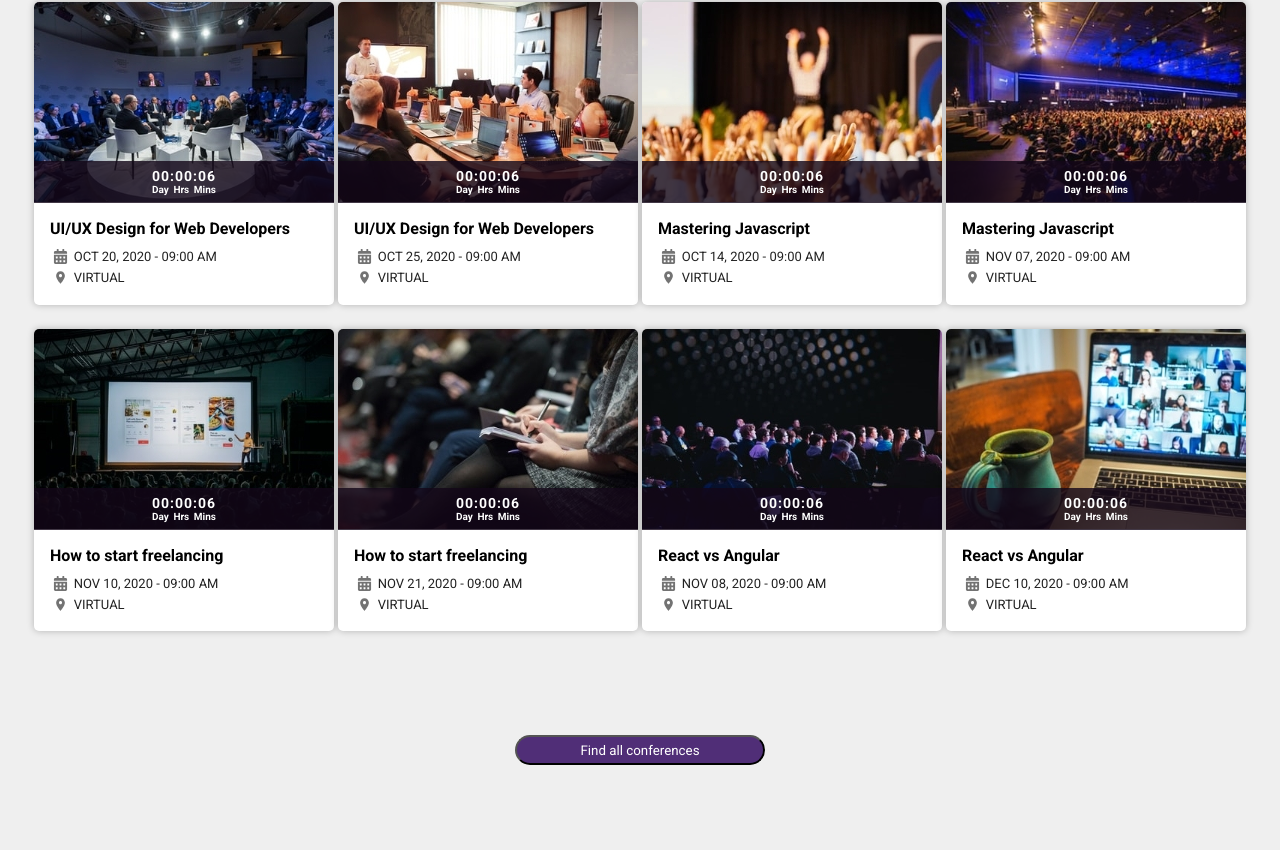
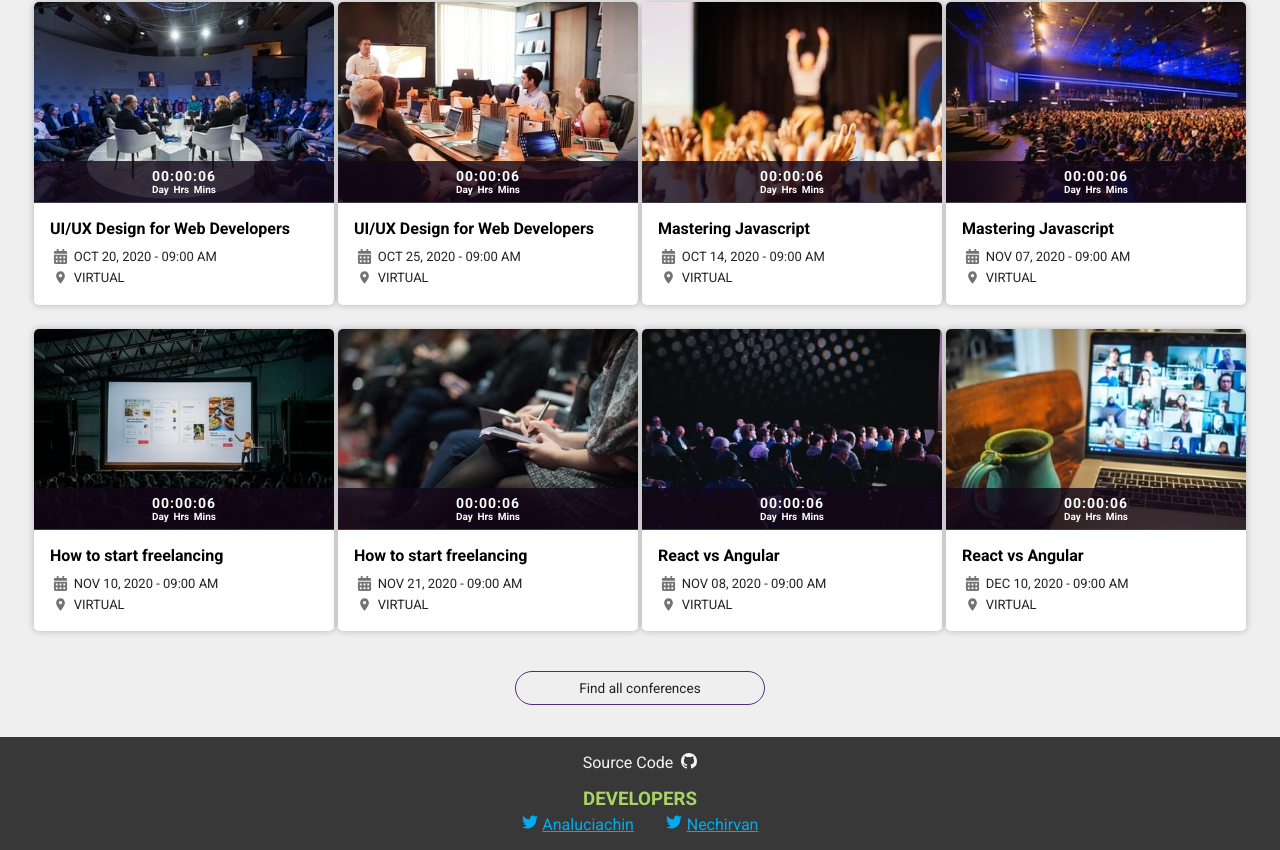
Before and after one commit to Nechir-89/conference-schedule, a React (Create React App) app: page / in a window 1280 px wide. Shown: the part 481-1331 px from the top of the page. Before the commit the page ends 1246 px from the top, so only its background shows below. Built offline with nearby package versions, Linux system fonts and the light colour scheme.

Commit message:
adding footer component

```diff
--- a/public/index.html
+++ b/public/index.html
@@ -11,6 +11,7 @@
     <link href="https://fonts.googleapis.com/css2?family=Roboto:ital,wght@0,100;0,300;0,400;0,500;0,700;0,900;1,100;1,300;1,400;1,500;1,700;1,900&display=swap" rel="stylesheet">
     <link rel='stylesheet' href='style/index.css'>
     <link rel='stylesheet' href='style/conferenceDetails.css'>
+    <link rel='stylesheet' href='style/footer.css'>
     <title>Conference Schedule</title>
   </head>
   <body>
--- /dev/null
+++ b/public/style/footer.css
@@ -0,0 +1,53 @@
+footer {
+  background-color: #383838;
+  padding: 1rem 0;
+}
+
+footer a.sourceCode {
+  display: -webkit-box;
+  display: -ms-flexbox;
+  display: flex;
+  -webkit-box-pack: center;
+      -ms-flex-pack: center;
+          justify-content: center;
+  color: whitesmoke;
+  margin-bottom: 1rem;
+  text-decoration: none;
+}
+
+footer a.sourceCode span {
+  margin-right: 0.5rem;
+}
+
+footer h3 {
+  text-align: center;
+  text-transform: uppercase;
+  color: #A9D562;
+  margin-top: 1rem;
+  margin-bottom: 0.25rem;
+}
+
+footer div.developers {
+  display: -webkit-box;
+  display: -ms-flexbox;
+  display: flex;
+  -webkit-box-pack: center;
+      -ms-flex-pack: center;
+          justify-content: center;
+  -webkit-box-align: center;
+      -ms-flex-align: center;
+          align-items: center;
+}
+
+footer div.developers a:first-child {
+  margin-right: 2rem;
+}
+
+footer div.developers a {
+  color: #00acee;
+}
+
+footer div.developers a svg {
+  margin-right: 0.3rem;
+}
+/*# sourceMappingURL=footer.css.map */
--- /dev/null
+++ b/public/style/footer.scss
@@ -0,0 +1,37 @@
+footer{
+    background-color: #383838;
+    padding: 1rem 0;
+    a.sourceCode{
+        display: flex;
+        justify-content: center;
+        color: whitesmoke;
+        margin-bottom: 1rem;
+        text-decoration: none;
+        span{
+            margin-right: 0.5rem;
+        }
+    }
+
+    h3{
+        text-align: center;
+        text-transform: uppercase;
+        color: #A9D562;
+        margin-top: 1rem;
+        margin-bottom: 0.25rem;
+    }
+
+    div.developers{
+        display: flex;
+        justify-content: center;
+        align-items: center;
+        a:first-child{
+            margin-right: 2rem;
+        }
+        a{
+            color: #00acee;
+            svg{
+                margin-right: 0.3rem;
+            }
+        }
+    }
+}
--- a/public/style/index.css
+++ b/public/style/index.css
@@ -103,15 +103,24 @@ li {
   margin-right: 0.35rem;
 }
 
-.btn-conferences {
-  margin: 5rem auto 0 auto;
+button.btn-conferences {
+  margin: 1rem auto 2rem auto;
+  padding: 0.5rem;
   display: block;
   border-radius: 25px;
   width: 250px;
-  height: 30px;
+  color: #202020;
+  font-size: 0.85rem;
+  border: 1px solid #502e77;
+  cursor: pointer;
+  /*margin-top: 5rem;*/
+}
+
+button.btn-conferences:hover {
   background-color: #502e77;
   color: #fff;
-  /*margin-top: 5rem;*/
+  -webkit-transition: background-color ease-in-out 100ms, color ease-in-out 100ms;
+  transition: background-color ease-in-out 100ms, color ease-in-out 100ms;
 }
 
 .search-bar {
--- a/public/style/index.scss
+++ b/public/style/index.scss
@@ -81,14 +81,25 @@ li {
   margin-right: 0.35rem;
 }
 
-.btn-conferences {
-  margin: 5rem auto 0 auto;
+button.btn-conferences {
+  margin: 1rem auto 2rem auto;
+  padding: 0.5rem;
   display: block;
   border-radius: 25px;
   width: 250px;
-  height: 30px;
-  background-color: #502e77;
-  color: #fff;
+  // height: 30px;
+  // background-color: #502e77;
+  color: #202020;
+  font-size: 0.85rem;
+  // font-weight: bold;
+
+  border: 1px solid #502e77;
+  cursor: pointer;
+  &:hover {
+    background-color: #502e77;
+    color: #fff;
+    transition: background-color ease-in-out 100ms, color ease-in-out 100ms;
+  }
   /*margin-top: 5rem;*/
 }
 
--- a/src/App.js
+++ b/src/App.js
@@ -4,6 +4,7 @@ import ConferenceCard from './components/ConferenceCard';
 import Nav from './components/Nav';
 import ConferenceDetails from './components/ConferenceDetails';
 import RegisterForm from './components/RegisterForm'
+import Footer from './components/Footer'
 
 // react router dom
 import {
@@ -75,6 +76,7 @@ class App extends React.Component {
             />
           </Route>
         </Switch>
+        <Footer />
       </Router>
     );
   }
--- a/src/components/ConferenceCard.js
+++ b/src/components/ConferenceCard.js
@@ -64,6 +64,7 @@ export default function ConferenceCard({ conferences, onShowCalendar, isCalendar
           </ul>
         </div>
         <button className='btn-conferences'>Find all conferences</button>
+
       </Col>
     </Row>
 
--- /dev/null
+++ b/src/components/Footer.js
@@ -0,0 +1,28 @@
+import React from 'react'
+import { FaTwitter } from 'react-icons/fa'
+import { VscGithubInverted } from 'react-icons/vsc'
+
+function Footer() {
+    return (
+        <footer>
+            <a className='sourceCode' href='https://github.com/Nechir-89/conference-schedule' target='_blank' rel='noopener noreferrer'>
+                <span>Source Code</span>
+                <VscGithubInverted />
+            </a>
+            <h3>Developers</h3>
+            <div className='developers'>
+                <a href='https://twitter.com/analucia_chin' target='_blank' rel='noopener noreferrer'>
+                    <FaTwitter />
+                    Analuciachin
+                </a>
+                <a href='https://twitter.com/Nechir89' target='_blank' rel='noopener noreferrer'>
+                    <FaTwitter />
+                    Nechirvan
+                </a>
+
+            </div>
+        </footer>
+    )
+}
+
+export default Footer;
```
Also changed, not shown: 2 other files (tests, documents, lock files or other folders).
